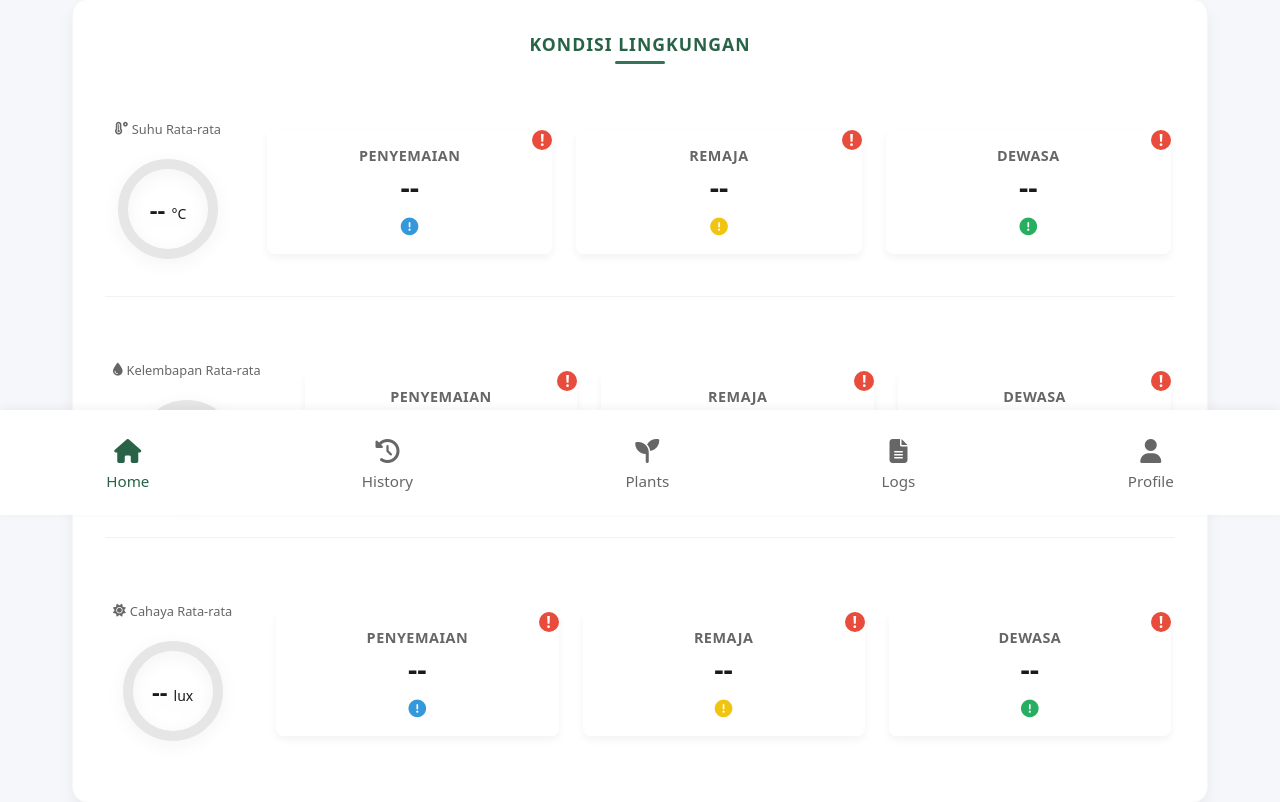
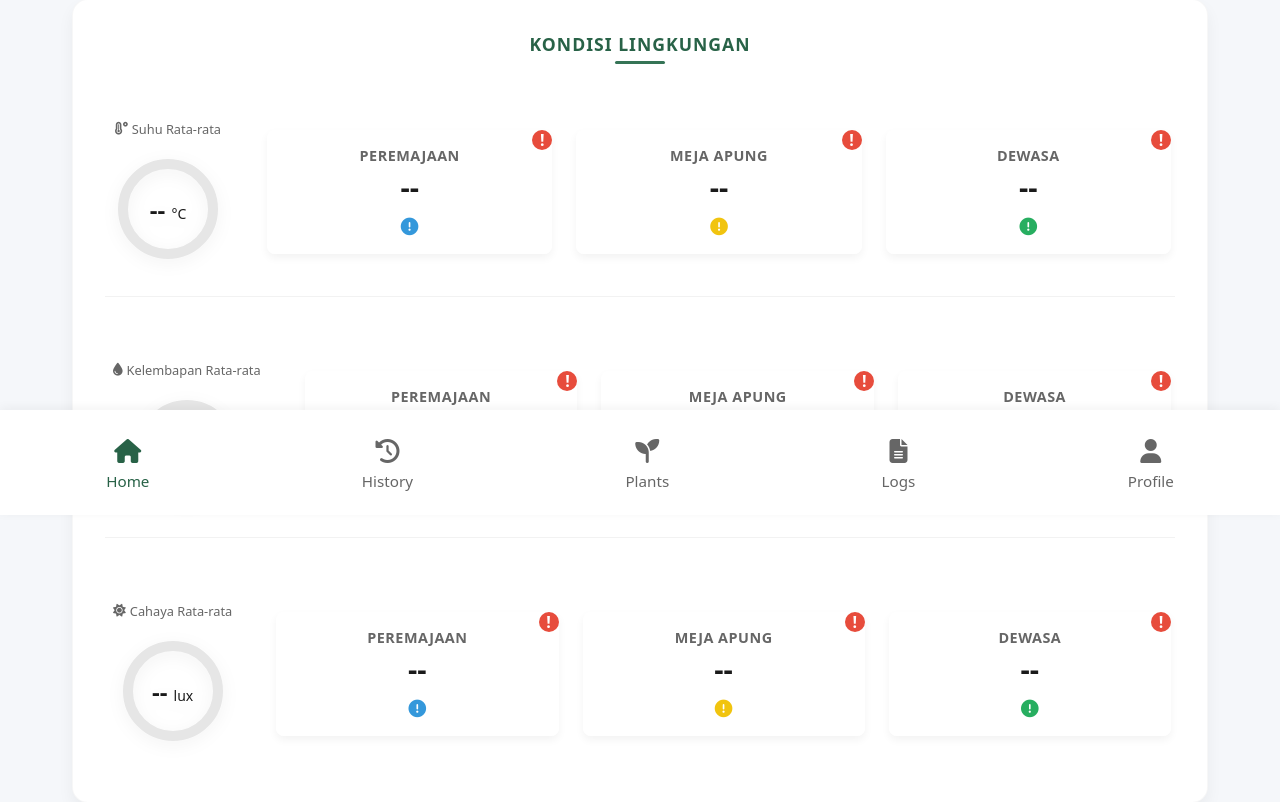
Before and after one commit to Tamatimtam/Lokatech-Greenhouse-Monitoring, a Flask app: template templates/dashboard.html in a window 1280 px wide. Shown: the part 285-1087 px from the top of the page. Run offline with Flask 3, Linux system fonts and the light colour scheme; the template is opened without the code that fills it, so the values that code supplies are empty; some libraries are stand-ins or nearby versions.

Commit message:
Merubah dari penyemaian -> peremajaan and remaja -> meja apung
- In `config.js` (line 3), added a comment to clarify that the `SECTIONS` array contains backend/hardware keys, with the display mapping located in `ui.js`.

- In `dashboard-mock.js` (lines 8, 87, 174, 197, 274), updated the mock data structure to replace the section name `peremajaan` with `remaja` to align with backend keys. Added comments to indicate that these are backend keys.

- In `state.js` (lines 13), added comments to clarify that the `nodes` object contains backend keys for `penyemaian` and `remaja`.

- In `ui.js` (lines 377), modified the `translateSection` function to update the translations for `penyemaian` to 'Peremajaan' and `remaja` to 'Meja Apung', providing clarity on the frontend and backend key relationship.

- In `dashboard.html` (lines 37-66), updated the sections to reflect the new display names for `penyemaian` and `remaja`, including comments indicating their backend counterparts.

- In `environment.html` (lines 10), enhanced the display of section names to include comments if available, improving clarity on the backend key associations.

```diff
--- a/static/js/dashboard/config.js
+++ b/static/js/dashboard/config.js
@@ -1,6 +1,6 @@
 // Shared constants for the dashboard modules
 
-export const SECTIONS = ['penyemaian', 'remaja', 'dewasa']; // Updated
+export const SECTIONS = ['penyemaian', 'remaja', 'dewasa']; // These are backend/hardware keys. Display mapping is in ui.js.
 export const SENSOR_TYPES = ['temp', 'humidity', 'light'];
 export const ANIMATION_DURATION = 400; // ms for number animations
 export const POLLING_INTERVAL = 2000; // ms for fetching data (though WebSocket is primary now)
--- a/static/js/dashboard/state.js
+++ b/static/js/dashboard/state.js
@@ -13,8 +13,8 @@ export const SystemMonitor = {
         // For now, 'connected' implies master (Remaja) is connected to MQTT and sending data.
         masterNode: false, // Will be true if 'remaja' section has data and system is connected
         nodes: {
-            penyemaian: { online: false, sensors: { temp: false, humidity: false, light: false } },
-            remaja: { online: false, sensors: { temp: false, humidity: false, light: false } }, // New
+            penyemaian: { online: false, sensors: { temp: false, humidity: false, light: false } }, // Backend key: penyemaian
+            remaja: { online: false, sensors: { temp: false, humidity: false, light: false } },     // Backend key: remaja
             dewasa: { online: false, sensors: { temp: false, humidity: false, light: false } }
         },
         actuators: { // Actuators on Remaja (Master)
--- a/static/js/dashboard/ui.js
+++ b/static/js/dashboard/ui.js
@@ -377,8 +377,12 @@ export const UI = {
     },
 
     translateSection(section) {
-        const translations = { penyemaian: 'Penyemaian', remaja: 'Remaja', dewasa: 'Dewasa' }; // Updated
-        return translations[section] || section;
+        // section is a backend key e.g. 'penyemaian', 'remaja'
+        const translations = {
+            penyemaian: 'Peremajaan', // Frontend: Peremajaan (Backend/HW: penyemaian)
+            remaja: 'Meja Apung',   // Frontend: Meja Apung (Backend/HW: remaja)
+            dewasa: 'Dewasa' };
+        return translations[section] || section; // Fallback to the key itself if no translation
     },
 
     translateSensor(sensor) {
--- a/templates/dashboard.html
+++ b/templates/dashboard.html
@@ -38,25 +38,25 @@
       {
         'name': 'Suhu', 'icon': 'temperature-high', 'value': '--', 'unit': '°C', 'color': '#286247', 'gauge_id': 'temperature-gauge',
         'sections': [
-          {'name': 'penyemaian', 'display': 'Penyemaian', 'value': '--', 'trend_icon': 'minus', 'trend_color': '#3498db'},
-          {'name': 'remaja', 'display': 'Remaja', 'value': '--', 'trend_icon': 'minus', 'trend_color': '#f1c40f'},
-          {'name': 'dewasa', 'display': 'Dewasa', 'value': '--', 'trend_icon': 'minus', 'trend_color': '#27ae60'}
+          {'name': 'penyemaian', 'display': 'Peremajaan', 'comment': '<!-- penyemaian backend/HW -->', 'value': '--', 'trend_icon': 'minus', 'trend_color': '#3498db'},
+          {'name': 'remaja', 'display': 'Meja Apung', 'comment': '<!-- remaja backend/HW -->', 'value': '--', 'trend_icon': 'minus', 'trend_color': '#f1c40f'},
+          {'name': 'dewasa', 'display': 'Dewasa', 'comment': '', 'value': '--', 'trend_icon': 'minus', 'trend_color': '#27ae60'}
         ]
       },
       {
         'name': 'Kelembapan', 'icon': 'tint', 'value': '--', 'unit': '%', 'color': '#333333', 'gauge_id': 'humidity-gauge',
         'sections': [
-          {'name': 'penyemaian', 'display': 'Penyemaian', 'value': '--', 'trend_icon': 'minus', 'trend_color': '#3498db'},
-          {'name': 'remaja', 'display': 'Remaja', 'value': '--', 'trend_icon': 'minus', 'trend_color': '#f1c40f'},
-          {'name': 'dewasa', 'display': 'Dewasa', 'value': '--', 'trend_icon': 'minus', 'trend_color': '#27ae60'}
+          {'name': 'penyemaian', 'display': 'Peremajaan', 'comment': '<!-- penyemaian backend/HW -->', 'value': '--', 'trend_icon': 'minus', 'trend_color': '#3498db'},
+          {'name': 'remaja', 'display': 'Meja Apung', 'comment': '<!-- remaja backend/HW -->', 'value': '--', 'trend_icon': 'minus', 'trend_color': '#f1c40f'},
+          {'name': 'dewasa', 'display': 'Dewasa', 'comment': '', 'value': '--', 'trend_icon': 'minus', 'trend_color': '#27ae60'}
         ]
       },
       {
         'name': 'Cahaya', 'icon': 'sun', 'value': '--', 'unit': 'lux', 'color': '#F9D949', 'gauge_id': 'light-gauge',
         'sections': [
-          {'name': 'penyemaian', 'display': 'Penyemaian', 'value': '--', 'trend_icon': 'minus', 'trend_color': '#3498db'},
-          {'name': 'remaja', 'display': 'Remaja', 'value': '--', 'trend_icon': 'minus', 'trend_color': '#f1c40f'},
-          {'name': 'dewasa', 'display': 'Dewasa', 'value': '--', 'trend_icon': 'minus', 'trend_color': '#27ae60'}
+          {'name': 'penyemaian', 'display': 'Peremajaan', 'comment': '<!-- penyemaian backend/HW -->', 'value': '--', 'trend_icon': 'minus', 'trend_color': '#3498db'},
+          {'name': 'remaja', 'display': 'Meja Apung', 'comment': '<!-- remaja backend/HW -->', 'value': '--', 'trend_icon': 'minus', 'trend_color': '#f1c40f'},
+          {'name': 'dewasa', 'display': 'Dewasa', 'comment': '', 'value': '--', 'trend_icon': 'minus', 'trend_color': '#27ae60'}
         ]
       }
     ] %}
--- a/templates/macros/environment.html
+++ b/templates/macros/environment.html
@@ -10,7 +10,7 @@
     <div class="section-reading"
          data-section="{{ section.name }}"
          data-type="{{ 'temp' if variable == 'Suhu' else 'humidity' if variable == 'Kelembapan' else 'light' }}">
-      <span class="section-name">{{ section.display }}</span>
+      <span class="section-name">{{ section.display }} {{ section.comment|safe if section.comment else '' }}</span>
       <span class="section-value">{{ section.value }}{{ unit }}</span>
       <span class="section-indicator">
         <i class="fas fa-{{ section.trend_icon }}" style="color: {{ section.trend_color }};"></i>
```
Also changed, not shown: static/js/dashboard/dashboard-mock.js (+10 -10 lines).
